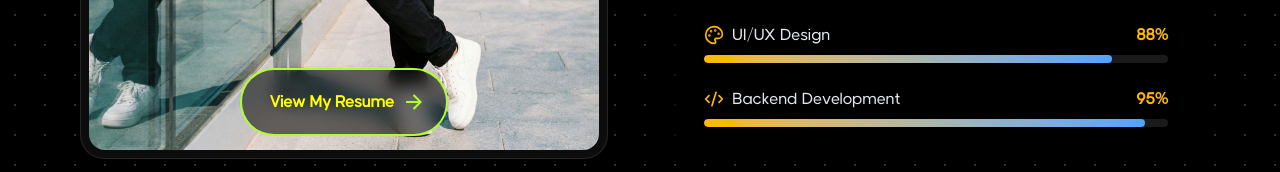
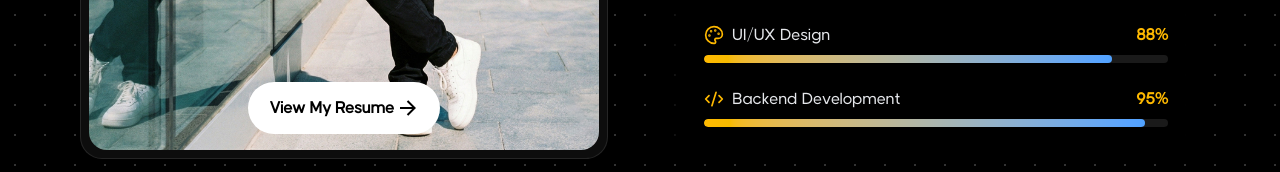
Before and after one commit to bhanuka99x/my-portfolio, a Next.js app in the folder frontend/: page / in a window 1280 px wide. Shown: the part 780-952 px from the top of the page. Built offline with nearby package versions, Linux system fonts and the light colour scheme.

Commit message:
refactor: update styles in about.css and index.css for improved design consistency

```diff
--- a/frontend/src/styles/about.css
+++ b/frontend/src/styles/about.css
@@ -4,15 +4,14 @@
   display: flex;
   align-items: center;
   gap: 4px;
-  padding: 16px 36px;
+  padding: 10px 30px;
   border: 4px solid;
   border-color: transparent;
   font-size: 16px;
-  background-color: rgba(17, 17, 17, 0.6);
+  background-color: rgb(255, 255, 255);
   border-radius: 100px;
   font-weight: 600;
-  color: yellow;
-  box-shadow: 0 0 0 2px greenyellow;
+  color: rgb(0, 0, 0);
   cursor: pointer;
   overflow: hidden;
   transition: all 0.6s cubic-bezier(0.23, 1, 0.32, 1);
@@ -21,7 +20,7 @@
 .animated-button svg {
   position: absolute;
   width: 24px;
-  fill: greenyellow;
+  fill: rgb(0, 0, 0);
   z-index: 9;
   transition: all 0.8s cubic-bezier(0.23, 1, 0.32, 1);
 }
@@ -41,7 +40,7 @@
   transform: translate(-50%, -50%);
   width: 20px;
   height: 20px;
-  background-color: greenyellow;
+  background-color: rgb(255, 255, 255);
   border-radius: 50%;
   opacity: 0;
   transition: all 0.8s cubic-bezier(0.23, 1, 0.32, 1);
--- a/frontend/src/styles/index.css
+++ b/frontend/src/styles/index.css
@@ -1,11 +1,46 @@
 @import "tailwindcss/theme" layer(theme);
 @import "tailwindcss/preflight" layer(base);
 @import "tailwindcss/utilities" layer(utilities);
+@import "tailwindcss";
+@import "tw-animate-css";
+@import "shadcn/tailwind.css";
 
-
+@custom-variant dark (&:is(.dark *));
 
 :root {
     --bg-color: #000000;
+    --radius: 0.625rem;
+    --background: oklch(1 0 0);
+    --foreground: oklch(0.145 0 0);
+    --card: oklch(1 0 0);
+    --card-foreground: oklch(0.145 0 0);
+    --popover: oklch(1 0 0);
+    --popover-foreground: oklch(0.145 0 0);
+    --primary: oklch(0.205 0 0);
+    --primary-foreground: oklch(0.985 0 0);
+    --secondary: oklch(0.97 0 0);
+    --secondary-foreground: oklch(0.205 0 0);
+    --muted: oklch(0.97 0 0);
+    --muted-foreground: oklch(0.556 0 0);
+    --accent: oklch(0.97 0 0);
+    --accent-foreground: oklch(0.205 0 0);
+    --destructive: oklch(0.577 0.245 27.325);
+    --border: oklch(0.922 0 0);
+    --input: oklch(0.922 0 0);
+    --ring: oklch(0.708 0 0);
+    --chart-1: oklch(0.646 0.222 41.116);
+    --chart-2: oklch(0.6 0.118 184.704);
+    --chart-3: oklch(0.398 0.07 227.392);
+    --chart-4: oklch(0.828 0.189 84.429);
+    --chart-5: oklch(0.769 0.188 70.08);
+    --sidebar: oklch(0.985 0 0);
+    --sidebar-foreground: oklch(0.145 0 0);
+    --sidebar-primary: oklch(0.205 0 0);
+    --sidebar-primary-foreground: oklch(0.985 0 0);
+    --sidebar-accent: oklch(0.97 0 0);
+    --sidebar-accent-foreground: oklch(0.205 0 0);
+    --sidebar-border: oklch(0.922 0 0);
+    --sidebar-ring: oklch(0.708 0 0);
 }
 
 @font-face {
@@ -37,7 +72,92 @@
     font-family: "font-NeueHaas", sans-serif;
 }
 
-
 body {
     background-color: var(--bg-color);
 }
+
+@theme inline {
+    --radius-sm: calc(var(--radius) - 4px);
+    --radius-md: calc(var(--radius) - 2px);
+    --radius-lg: var(--radius);
+    --radius-xl: calc(var(--radius) + 4px);
+    --radius-2xl: calc(var(--radius) + 8px);
+    --radius-3xl: calc(var(--radius) + 12px);
+    --radius-4xl: calc(var(--radius) + 16px);
+    --color-background: var(--background);
+    --color-foreground: var(--foreground);
+    --color-card: var(--card);
+    --color-card-foreground: var(--card-foreground);
+    --color-popover: var(--popover);
+    --color-popover-foreground: var(--popover-foreground);
+    --color-primary: var(--primary);
+    --color-primary-foreground: var(--primary-foreground);
+    --color-secondary: var(--secondary);
+    --color-secondary-foreground: var(--secondary-foreground);
+    --color-muted: var(--muted);
+    --color-muted-foreground: var(--muted-foreground);
+    --color-accent: var(--accent);
+    --color-accent-foreground: var(--accent-foreground);
+    --color-destructive: var(--destructive);
+    --color-border: var(--border);
+    --color-input: var(--input);
+    --color-ring: var(--ring);
+    --color-chart-1: var(--chart-1);
+    --color-chart-2: var(--chart-2);
+    --color-chart-3: var(--chart-3);
+    --color-chart-4: var(--chart-4);
+    --color-chart-5: var(--chart-5);
+    --color-sidebar: var(--sidebar);
+    --color-sidebar-foreground: var(--sidebar-foreground);
+    --color-sidebar-primary: var(--sidebar-primary);
+    --color-sidebar-primary-foreground: var(--sidebar-primary-foreground);
+    --color-sidebar-accent: var(--sidebar-accent);
+    --color-sidebar-accent-foreground: var(--sidebar-accent-foreground);
+    --color-sidebar-border: var(--sidebar-border);
+    --color-sidebar-ring: var(--sidebar-ring);
+}
+
+.dark {
+    --background: oklch(0.145 0 0);
+    --foreground: oklch(0.985 0 0);
+    --card: oklch(0.205 0 0);
+    --card-foreground: oklch(0.985 0 0);
+    --popover: oklch(0.205 0 0);
+    --popover-foreground: oklch(0.985 0 0);
+    --primary: oklch(0.922 0 0);
+    --primary-foreground: oklch(0.205 0 0);
+    --secondary: oklch(0.269 0 0);
+    --secondary-foreground: oklch(0.985 0 0);
+    --muted: oklch(0.269 0 0);
+    --muted-foreground: oklch(0.708 0 0);
+    --accent: oklch(0.269 0 0);
+    --accent-foreground: oklch(0.985 0 0);
+    --destructive: oklch(0.704 0.191 22.216);
+    --border: oklch(1 0 0 / 10%);
+    --input: oklch(1 0 0 / 15%);
+    --ring: oklch(0.556 0 0);
+    --chart-1: oklch(0.488 0.243 264.376);
+    --chart-2: oklch(0.696 0.17 162.48);
+    --chart-3: oklch(0.769 0.188 70.08);
+    --chart-4: oklch(0.627 0.265 303.9);
+    --chart-5: oklch(0.645 0.246 16.439);
+    --sidebar: oklch(0.205 0 0);
+    --sidebar-foreground: oklch(0.985 0 0);
+    --sidebar-primary: oklch(0.488 0.243 264.376);
+    --sidebar-primary-foreground: oklch(0.985 0 0);
+    --sidebar-accent: oklch(0.269 0 0);
+    --sidebar-accent-foreground: oklch(0.985 0 0);
+    --sidebar-border: oklch(1 0 0 / 10%);
+    --sidebar-ring: oklch(0.556 0 0);
+}
+
+@layer base {
+  * {
+    @apply border-border outline-ring/50;
+    @apply border-border outline-ring/50;
+    }
+  body {
+    @apply bg-background text-foreground;
+    @apply bg-background text-foreground;
+    }
+}
```
